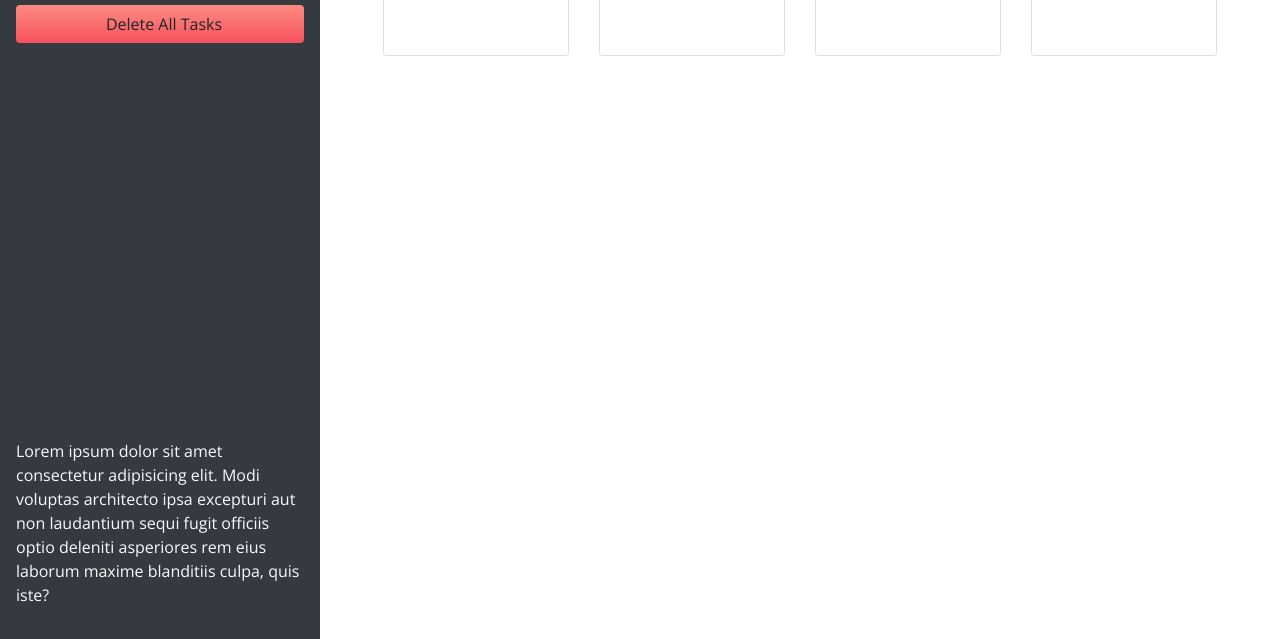
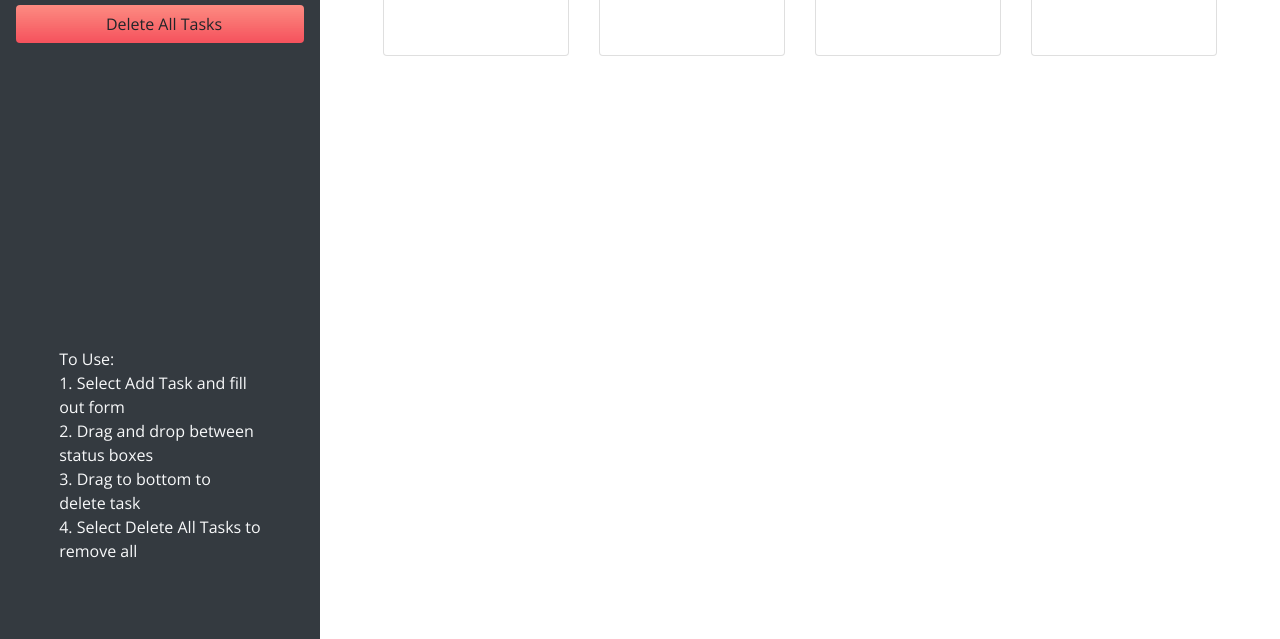
Before and after one commit to sarawrmas/taskmaster, a plain HTML site: page index.html in a window 1280 px wide. Shown: the part 161-800 px from the top of the page. Drawn offline with nearby package versions, Linux system fonts and the light colour scheme; a web font is replaced by a local one.

Commit message:
replace lorem ipsum text with instructions and add readme

```diff
--- a/assets/css/style.css
+++ b/assets/css/style.css
@@ -8,6 +8,11 @@ body {
 
 h1, h2, h3, h4, h5, h6 {
   font-family: "Staatliches", sans-serif;
+}
+
+#instructions {
+  width: 70%;
+  margin: 60px auto;
 }
 
 .dropover {
--- a/index.html
+++ b/index.html
@@ -29,9 +29,12 @@
         <span class="oi oi-trash mr-2"></span>Delete All Tasks
       </button>
       <span class="oi oi-task display-1 text-center mb-2 d-none d-lg-block mt-auto"></span>
-      <p class="d-none d-lg-block">Lorem ipsum dolor sit amet consectetur adipisicing elit. Modi voluptas architecto ipsa
-        excepturi aut non
-        laudantium sequi fugit officiis optio deleniti asperiores rem eius laborum maxime blanditiis culpa, quis iste?
+      <p class="d-none d-lg-block" id="instructions">
+        To Use:<br />
+        1. Select Add Task and fill out form<br />
+        2. Drag and drop between status boxes<br />
+        3. Drag to bottom to delete task<br />
+        4. Select Delete All Tasks to remove all
       </p>
     </header>
     <main class="col-12 col-lg-9 d-flex flex-column">
```
Also changed, not shown: 1 other file.
